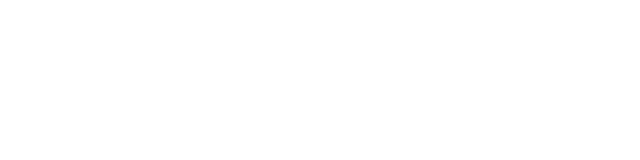
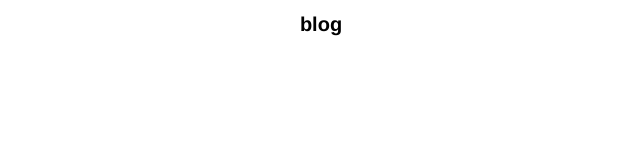
Before and after one commit to przemekBielak/bielak.me, a Vue app: page /blog in a window 1280 px wide. Shown: the top 160 px of the page, without its empty margins (319-959 px from the left). Built offline with nearby package versions, Linux system fonts and the light colour scheme.

Commit message:
added blog route

```diff
--- a/src/router.js
+++ b/src/router.js
@@ -2,6 +2,7 @@
 import Router from 'vue-router'
 import Home from './views/Home.vue'
 import Game from './views/Game.vue'
+import Blog from './views/Blog.vue'
 
 Vue.use(Router)
 
@@ -26,6 +27,11 @@
       path: '/game',
       name: 'game',
       component: Game
+    },
+    {
+      path: '/blog',
+      name: 'blog',
+      component: Blog
     }
   ]
 })
--- /dev/null
+++ b/src/views/Blog.vue
@@ -0,0 +1,21 @@
+<template>
+  <div class="blog">
+    <h1>blog</h1>
+  </div>
+</template>
+
+<script>
+
+export default {
+  name: 'blog',
+  data: function() {
+    return {
+
+    }
+  },
+}
+</script>
+
+<style>
+
+</style>
--- a/src/views/Home.vue
+++ b/src/views/Home.vue
@@ -19,6 +19,7 @@
     <div class="footer">
       <button v-on:click="goToGithub" class="footer-button">Github</button>
       <button v-on:click="mailTo" class="footer-button">Contact me</button>
+      <router-link to="/blog" tag="button" class="footer-button">Blog</router-link>
     </div>
   </div>
 </template>
```
Also changed, not shown: server.js (added, +12 -0 lines), 1 other file (tests, documents, lock files or other folders).
